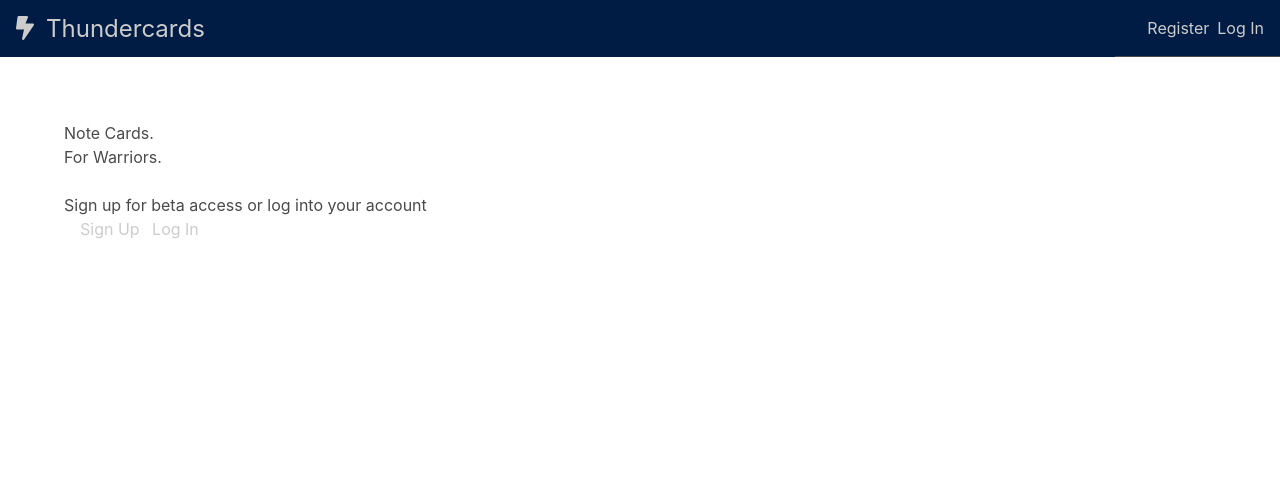
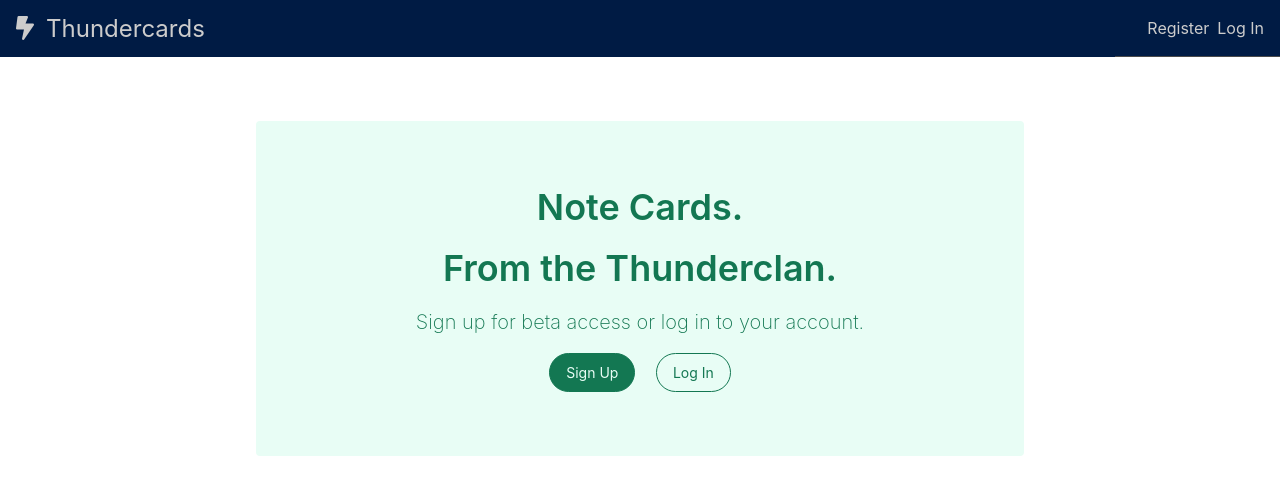
Before and after one commit to Momentum-Team-11/django-duplex-thunderclan, a Django app: page / in a window 1280 px wide. Shown: the top 495 px of the page. Run offline with Django 4.2, Linux system fonts and the light colour scheme; some libraries are stand-ins or nearby versions.

Commit message:
styled homepage

```diff
--- a/templates/home.html
+++ b/templates/home.html
@@ -5,12 +5,38 @@ Flash Cards
 {% endblock %}
 
 {% block content %}
-<h1>Note Cards.</h1>
-<h1>For Warriors.</h1>
-<br>Sign up for beta access or log into your account
+<!-- <h1>Note Cards.</h1> -->
+<!-- <h1>For Warriors.</h1>  -->
+<!-- <br>Sign up for beta access or log into your account -->
 
 
-<br>
-<a href={% url 'registration_register' %} class="moon-gray ml3 no-underline">Sign Up</a>
-<a href={% url 'auth_login' %} class="moon-gray ml2 no-underline">Log In</a>
+<!-- <br> -->
+<!-- <a href={% url 'registration_register' %} class="moon-gray ml3 no-underline">Sign Up</a> -->
+<!-- <a href={% url 'auth_login' %} class="moon-gray ml2 no-underline">Log In</a> -->
+
+
+
+<article class="mw7 center ph3 ph5-ns tc br2 pv5 bg-washed-green dark-green mb5">
+    <h1 class="fw6 f3 f2-ns lh-title mt0 mb3">
+        Note Cards.
+    </h1>
+    <h1 class="fw6 f3 f2-ns lh-title mt0 mb3">
+        From the Thunderclan.
+    </h1>
+    <h2 class="fw2 f4 lh-copy mt0 mb3">
+        Sign up for beta access or log in to your account.
+    </h2>
+    <div>
+        <a class="f6 br-pill bg-dark-green no-underline washed-green ba b--dark-green grow pv2 ph3 dib mr3" href={%
+            url 'registration_register' %}>
+            Sign Up
+        </a>
+        <a class="f6 br-pill dark-green no-underline ba grow pv2 ph3 dib" href="{% url 'auth_login' %}">
+            Log In
+        </a>
+    </div>
+</article>
+
+
+
 {% endblock %}
```
